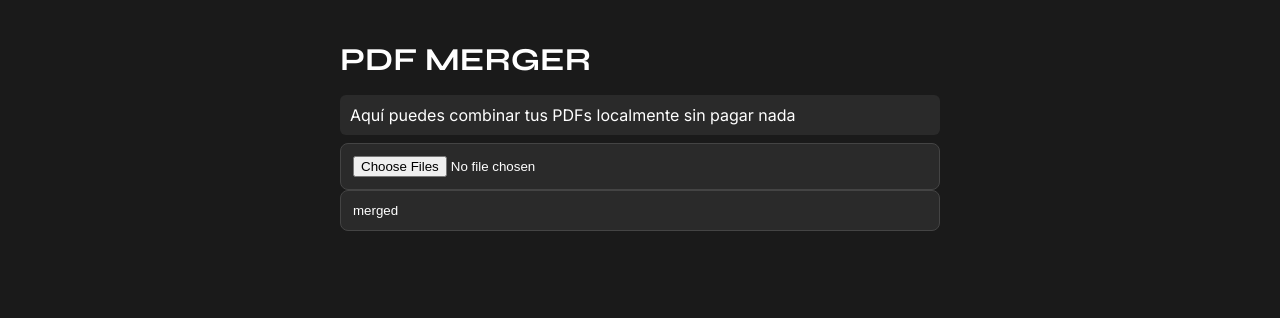
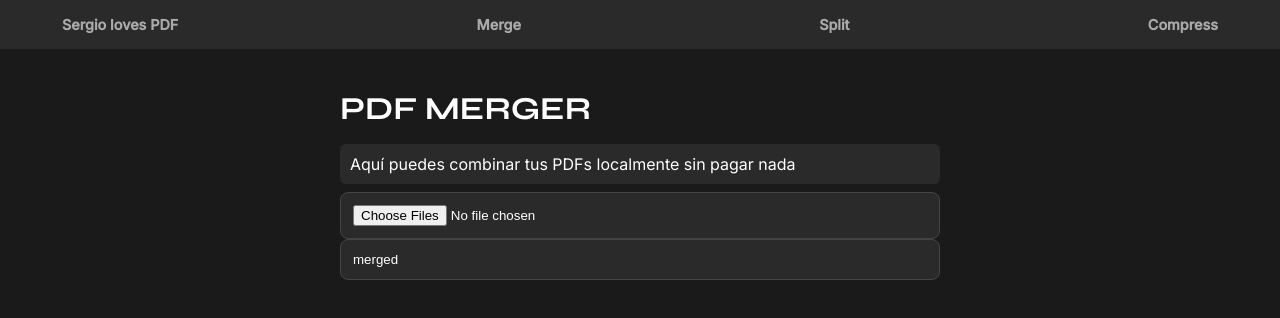
Before and after one commit to sergiopon/sergioLovesPdf, a React (Create React App) app in the folder pdf-merger-front/: page /merge in a window 1280 px wide. Shown: the top 318 px of the page. Built offline with nearby package versions, Linux system fonts and the light colour scheme.

Commit message:
se hace la navbar

```diff
--- a/pdf-merger-front/src/App.css
+++ b/pdf-merger-front/src/App.css
@@ -100,3 +100,24 @@ h1 {
   background: none;
   padding: 0;
 }
+.navbar {
+  background-color: #2a2a2a;
+  padding: 16px 62px;
+  display: flex;
+  gap: 24px;
+  align-items: center;
+  justify-content: space-between;
+
+}
+.navbar a {
+  color: #aaa;
+  text-decoration: none;
+  font-size: 0.9rem;
+  transition: color 0.2s;
+  font-weight: bold;
+
+}
+
+.navbar a:hover {
+  color: #ffffff;
+}
--- a/pdf-merger-front/src/App.js
+++ b/pdf-merger-front/src/App.js
@@ -2,10 +2,12 @@ import { BrowserRouter, Routes, Route } from 'react-router-dom'
 import Merge from './pages/Merge'
 import Home from './pages/Home'
 import { Link } from 'react-router-dom'
+import Navbar from './components/Navbar'
 
 function App() {
   return (
     <BrowserRouter>
+      <Navbar className="navbar" />{/* el navbar se muestra en todas las páginas */}
       <Routes>
         <Route path="/" element={<Home />} />
         <Route path="/merge" element={<Merge />} />
--- /dev/null
+++ b/pdf-merger-front/src/components/Navbar.jsx
@@ -0,0 +1,14 @@
+import { Link } from 'react-router-dom'
+
+function Navbar() {
+  return (
+    <nav className="navbar">
+       <Link to="/">Sergio loves PDF</Link>
+      <Link to="/merge">Merge</Link>
+        <Link to="/split">Split</Link>
+        <Link to="/compress">Compress</Link>
+    </nav>
+  )
+}
+
+export default Navbar
```
Also changed, not shown: pdf-merger-front/public/logo192.png (deleted), pdf-merger-front/public/logo512.png (deleted).
